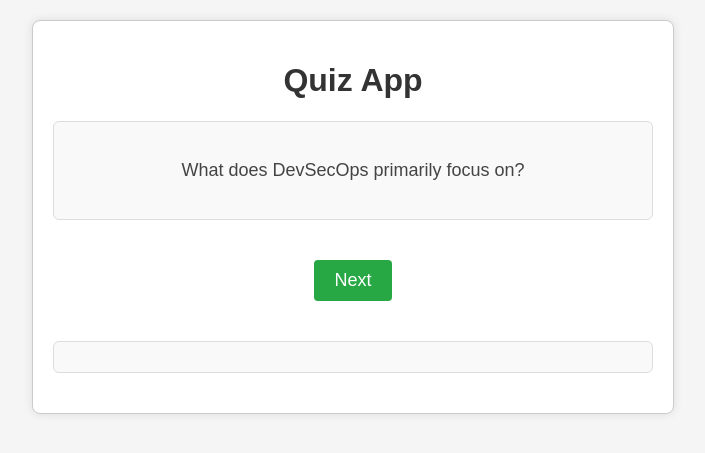
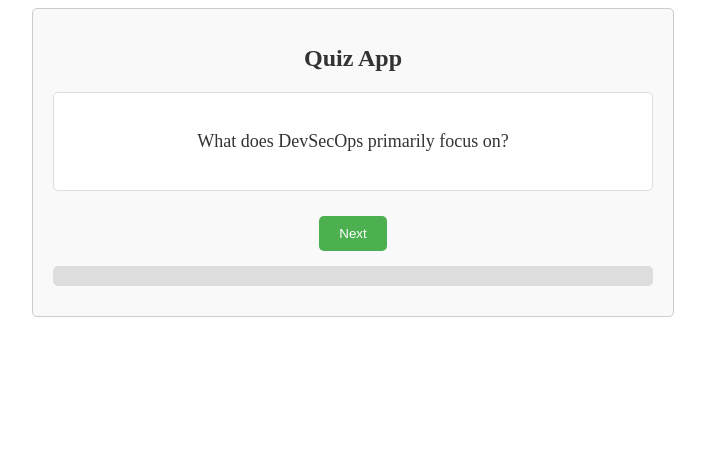
Before and after one commit to skumawatdev/Take-home-project, a Flask app: page / in a window 1280 px wide. Shown: the top 453 px of the page, without its empty margins (287-992 px from the left). Run offline with Flask 3, Linux system fonts and the light colour scheme.

Commit message:
Update style.css

```diff
--- a/static/style.css
+++ b/static/style.css
@@ -1,94 +1,68 @@
-/* Add your CSS styling here */
-body {
-    font-family: Arial, sans-serif;
-    background-color: #f5f5f5;
-    margin: 0;
-    padding: 0;
+/* Add your CSS styles here */
+.quiz-container {
   text-align: center;
-}
-
-.quiz-container {
-    background-color: #fff;
+  max-width: 600px;
+  margin: 0 auto;
+  padding: 20px;
   border: 1px solid #ccc;
-    border-radius: 8px;
-    box-shadow: 0 0 10px rgba(0, 0, 0, 0.1);
-    margin: 20px auto;
-    max-width: 600px;
-    padding: 20px;
+  border-radius: 5px;
+  background-color: #f9f9f9;
 }
 
 h1 {
+  font-size: 24px;
   color: #333;
 }
 
 .question-container {
-    background-color: #f9f9f9;
+  background-color: #fff;
   border: 1px solid #ddd;
-    border-radius: 6px;
+  border-radius: 5px;
+  padding: 20px;
   margin: 20px 0;
-    padding: 20px;
 }
 
 .question-text {
-    color: #444;
   font-size: 18px;
+  color: #333;
 }
 
-.options-container button {
-    background-color: #007bff;
-    border: none;
-    border-radius: 4px;
-    color: #fff;
-    cursor: pointer;
-    font-size: 16px;
-    margin: 5px;
-    padding: 10px 20px;
-    transition: background-color 0.2s;
+.options-container {
+  margin-top: 10px;
 }
 
-.options-container button:hover {
-    background-color: #0056b3;
+button {
+  background-color: #4CAF50;
+  color: #fff;
+  padding: 10px 20px;
+  border: none;
+  border-radius: 5px;
+  cursor: pointer;
+  margin: 5px;
 }
 
-#next-button {
-    background-color: #28a745;
-    border: none;
-    border-radius: 4px;
-    color: #fff;
-    cursor: pointer;
-    font-size: 18px;
-    margin: 20px 0;
-    padding: 10px 20px;
-    transition: background-color 0.2s;
-}
-
-#next-button:hover {
-    background-color: #218838;
+button:hover {
+  background-color: #45a049;
 }
 
 .progress-container {
-    background-color: #f9f9f9;
-    border: 1px solid #ddd;
-    border-radius: 6px;
-    margin: 20px 0;
-    padding: 5px;
+  height: 20px;
+  background-color: #ddd;
+  border-radius: 5px;
+  margin: 10px 0;
 }
 
 .progress-bar {
-    background-color: #007bff;
-    border-radius: 6px;
-    height: 20px;
+  height: 100%;
   width: 0;
+  background-color: #4CAF50;
+  border-radius: 5px;
 }
 
 #result {
-    background-color: #28a745;
-    border: 1px solid #218838;
-    border-radius: 6px;
-    color: #fff;
-    font-size: 18px;
-    margin: 20px 0;
-    padding: 10px;
+  font-size: 20px;
+  font-weight: bold;
+  margin-top: 20px;
 }
 
 .hidden {
```
Lines whose indentation alone changed are shown as unchanged.
